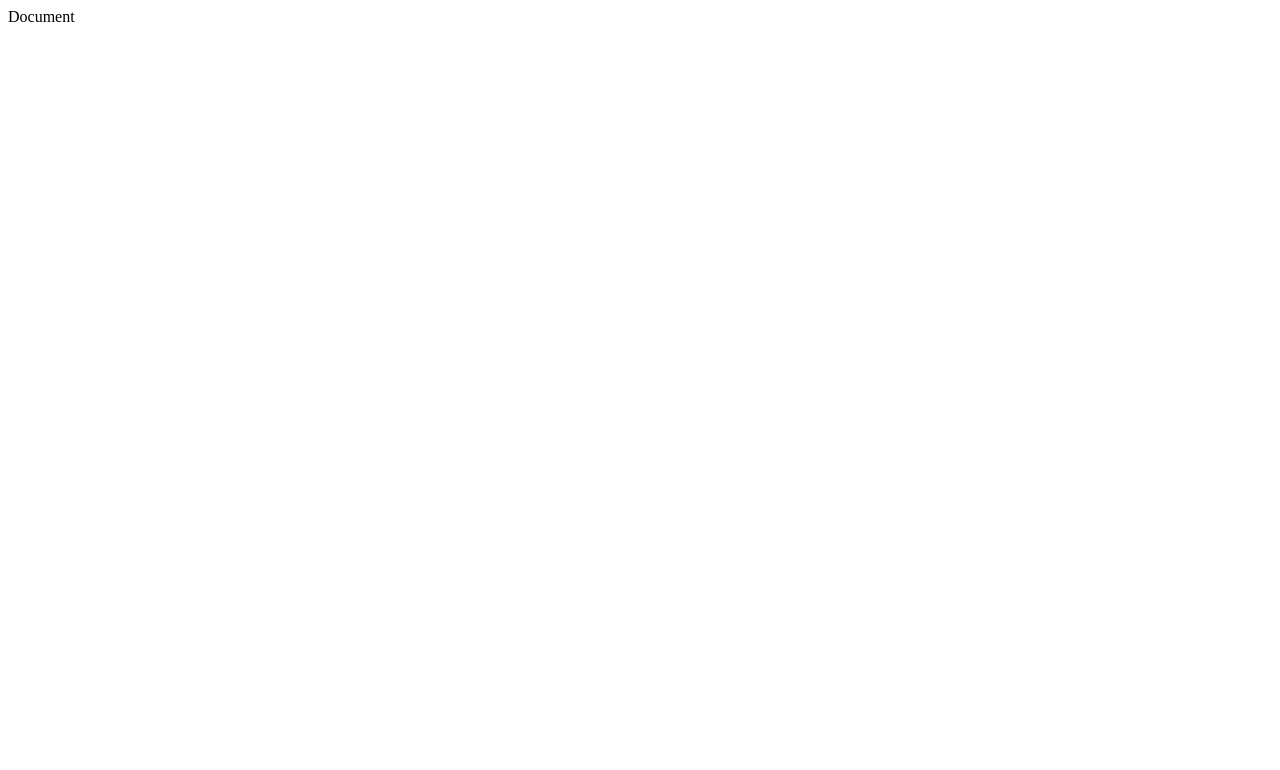
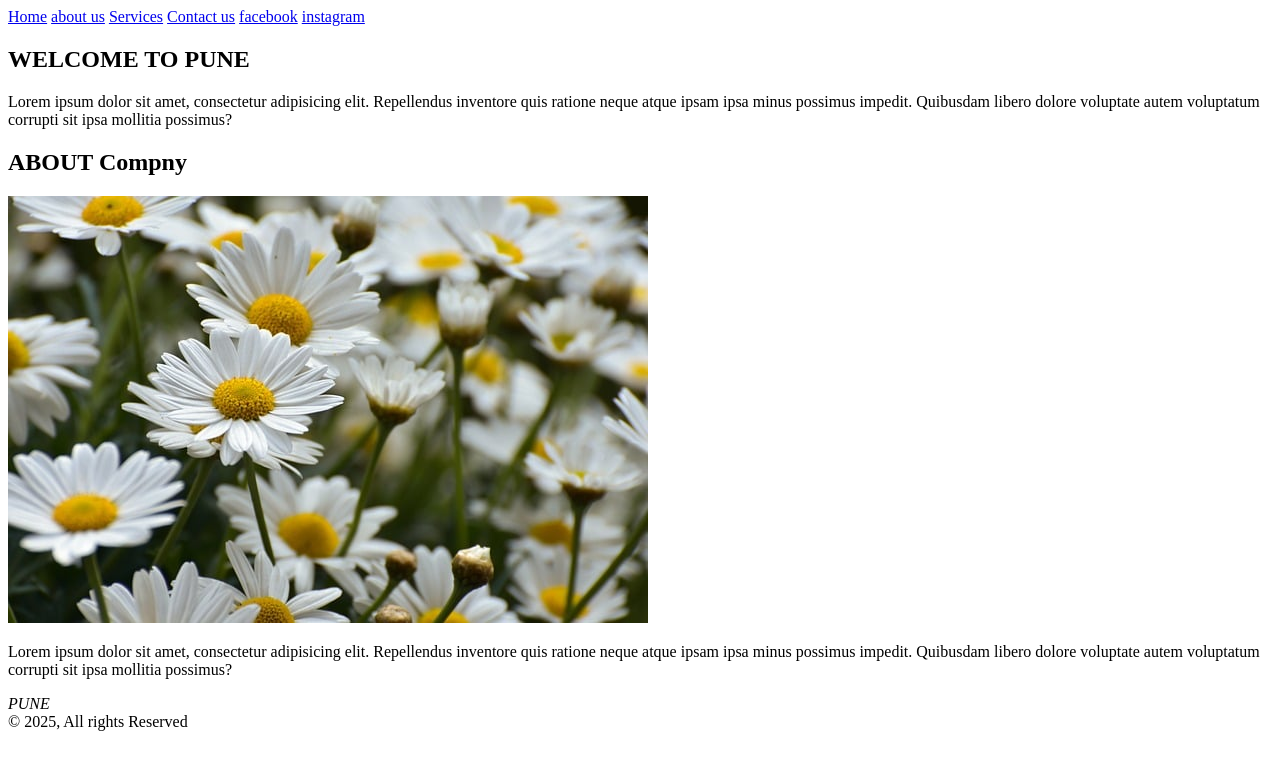
Before and after one commit to poonam74/learning_html, a plain HTML site: page sementic.html in a window 1280 px wide. Drawn offline with Linux system fonts and the light colour scheme.

Commit message:
about nav

```diff
--- a/sementic.html
+++ b/sementic.html
@@ -1,12 +1,52 @@
+
 <!DOCTYPE html>
 <html lang="en">
 <head>
     <meta charset="UTF-8">
     <meta name="viewport" content="width=device-width, initial-scale=1.0">
-    <meta name=""
     <title>Document</title>
 </head>
 <body>
 
+    <header>
+                <nav>
+                    <a href="index.html">Home</a>
+                    <a href="about.html">about us</a>
+                    <a href="Services.html">Services</a>
+                    <a href="Contact.html">Contact us</a>
+                    <a href="https://www.facebook.com/"> facebook</a>
+                    <a href="https://www.instagram.com/"> instagram</a>
+                </nav>
+            </header>
+            <main>
+                <!-- about section start -->
+                <section>
+                    <h1> WELCOME TO PUNE</h1>
+                    <article>
+                        <p> Lorem ipsum dolor sit amet, consectetur adipisicing elit. Repellendus inventore quis ratione neque atque ipsam ipsa minus possimus impedit. Quibusdam libero dolore voluptate autem voluptatum corrupti sit ipsa mollitia possimus?</p>
+                    </article>
+                </section>
+                <!-- about section end -->
+                 <!-- image section start -->
+                  <section>
+                    <h2> ABOUT Compny </h2>
+                    <img src="images/img1.jpg" alt="flower image">
+                    <article>
+
+                        <p> Lorem ipsum dolor sit amet, consectetur adipisicing elit. Repellendus inventore quis ratione neque atque ipsam ipsa minus possimus impedit. Quibusdam libero dolore voluptate autem voluptatum corrupti sit ipsa mollitia possimus?</p>
+                    </article>
+
+                  </section>
+                  <!-- image section end -->
+            </main>
+            <!-- footer start -->
+            <footer>
+                <address>
+                    PUNE
+                </address>
+              &copy; 2025, All rights Reserved
+            </footer>
+            <!-- footer end -->
+
 </body>
 </html>
```
Also changed, not shown: Contact.html (+20 -0 lines), Services.html (+2 -0 lines), about.html (+2 -0 lines), index.html (+3 -1 lines), rowtable.html (+1 -1 lines), 1 other file.
